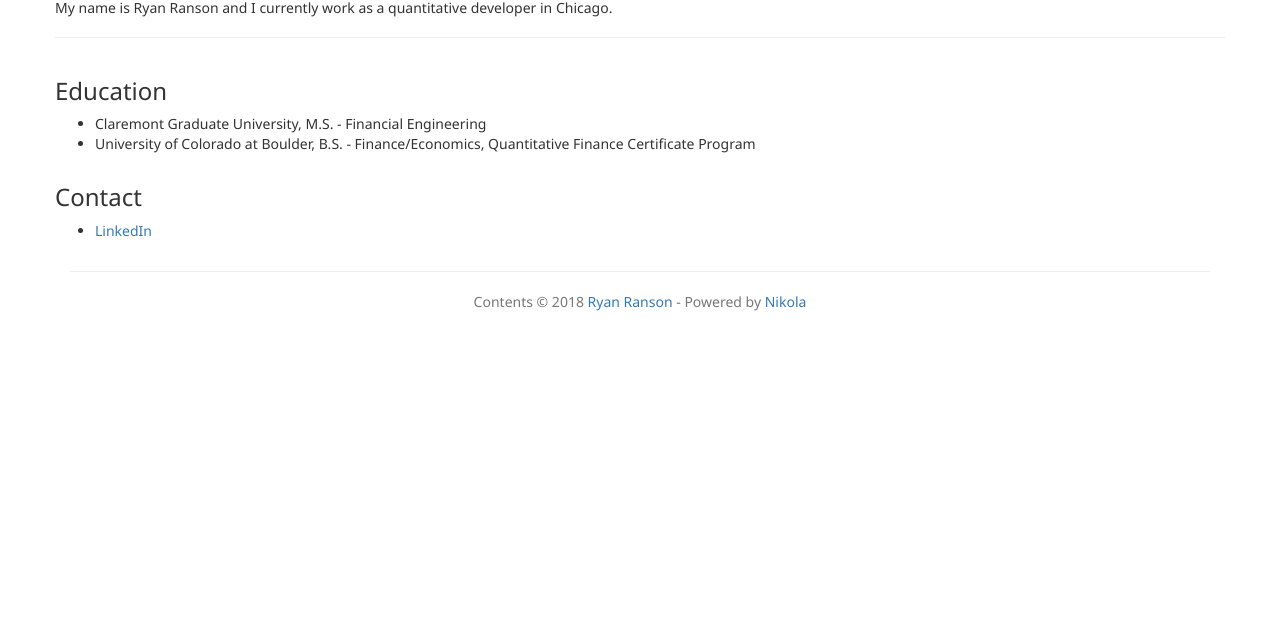
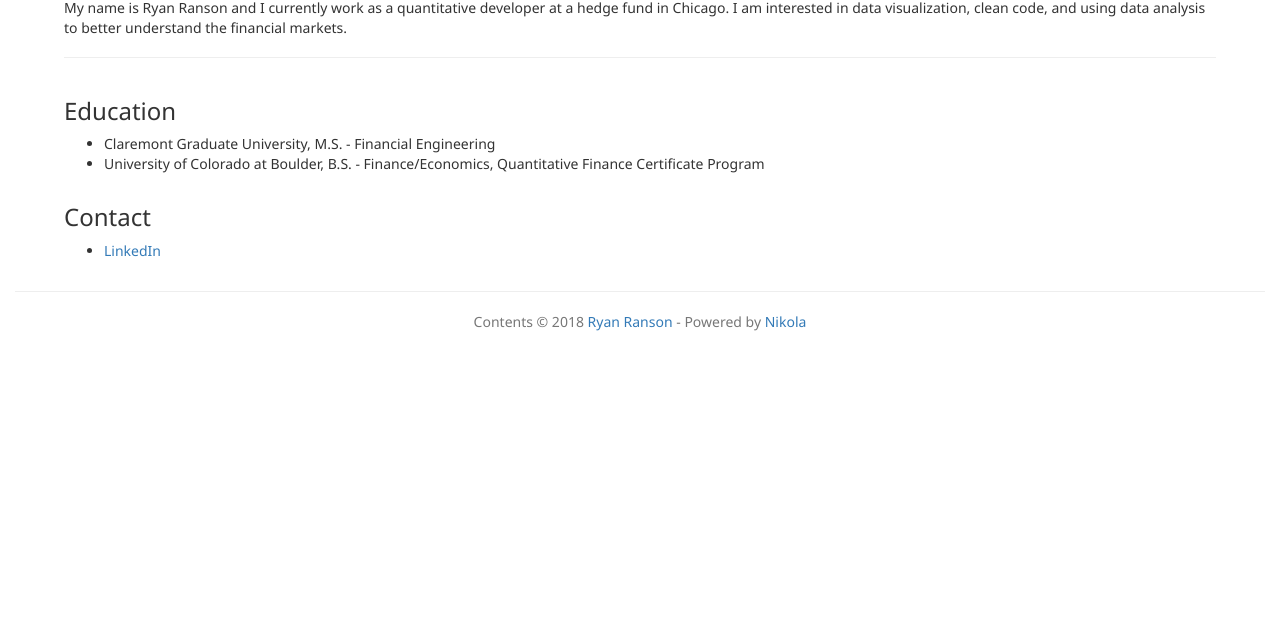
Before and after one commit to ransonr/ransonr.github.io, a plain HTML site: page about/index.html in a window 1280 px wide. Shown: the part 159-800 px from the top of the page. Drawn offline with nearby package versions, Linux system fonts and the light colour scheme.

Commit message:
Nikola auto commit.
Source commit: a119bfbee35efef45787b997a199d19c39b4e2cd
Nikola version: 7.8.5

```diff
--- a/about/index.html
+++ b/about/index.html
@@ -35,14 +35,14 @@
             </ul>
 </div>
     </div>
-</nav><div class="container" id="content" role="main">
+</nav><div class="container-fluid" id="content" role="main">
 
     <div class="row">
     <div class="col">
         <div class="page-header">
             <h2>About</h2>
             <p>
-                My name is Ryan Ranson and I currently work as a quantitative developer in Chicago.
+                My name is Ryan Ranson and I currently work as a quantitative developer at a hedge fund in Chicago. I am interested in data visualization, clean code, and using data analysis to better understand the financial markets.
             </p>
         </div>
     </div>
@@ -70,7 +70,7 @@
 
 </div>
 
-<div class="container text-center">
+<div class="container-fluid text-center">
     <hr>
 <footer class="text-muted" id="footer">
         Contents © 2018 <a href="mailto:ryan.ranson@gmail.com">Ryan Ranson</a> - Powered by <a href="https://getnikola.com" rel="nofollow">Nikola</a>
--- a/assets/css/main.css
+++ b/assets/css/main.css
@@ -22,3 +22,8 @@ a#github-octicon {
 a#github-octicon:hover {
   color: #0080ff;
 }
+
+div#content {
+  margin-left: 5%;
+  margin-right: 5%;
+}
--- a/sitemap.xml
+++ b/sitemap.xml
@@ -23,7 +23,7 @@
  </url>
  <url>
   <loc>https://ransonr.github.io/archive.html</loc>
-  <lastmod>2018-03-31T20:32:00Z</lastmod>
+  <lastmod>2018-07-01T21:21:00Z</lastmod>
  </url>
  <url>
   <loc>https://ransonr.github.io/blog/</loc>
--- a/sitemapindex.xml
+++ b/sitemapindex.xml
@@ -7,6 +7,6 @@
                         http://www.sitemaps.org/schemas/sitemap/0.9/sitemap.xsd">
  <sitemap>
   <loc>https://ransonr.github.io/sitemap.xml</loc>
-  <lastmod>2018-03-31T20:32:00Z</lastmod>
+  <lastmod>2018-07-01T21:21:00Z</lastmod>
  </sitemap>
 </sitemapindex>
```
Also changed, not shown: 2014/index.html (+2 -2 lines), 2015/index.html (+2 -2 lines), archive.html (+2 -2 lines), blog/index.html (+2 -2 lines), categories/index.html (+2 -2 lines), categories/sports/index.html (+2 -2 lines), index.html (+3 -3 lines), lifecalendar/index.html (+2 -2 lines), posts/dfs-valuations/index.html (+2 -2 lines), posts/ncaab-pagerank/index.html (+2 -2 lines), projects/index.html (+2 -2 lines). Lines whose indentation alone changed are shown as unchanged.
